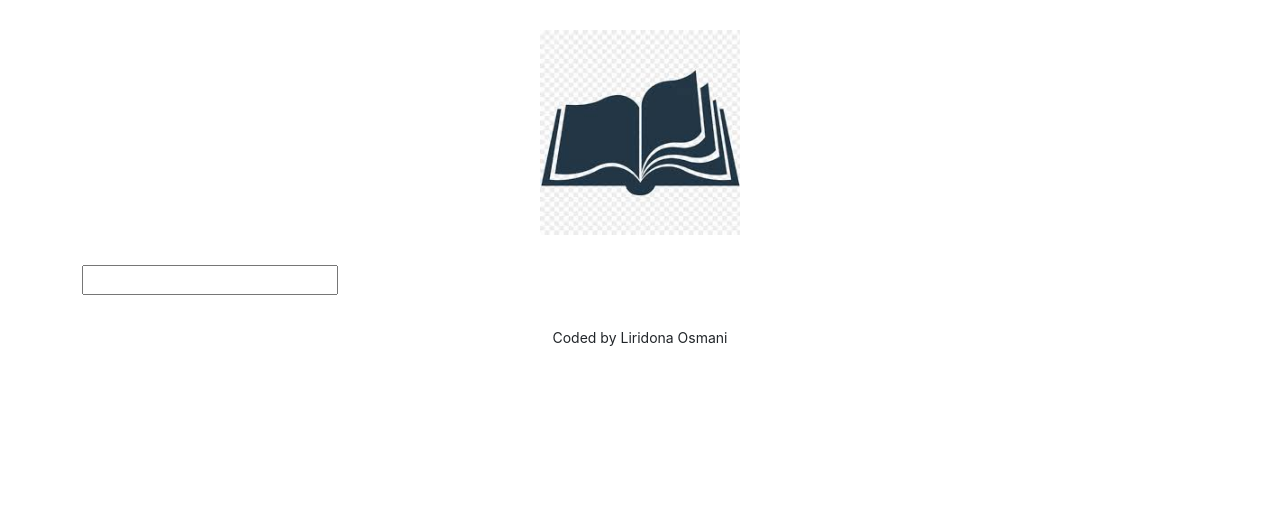
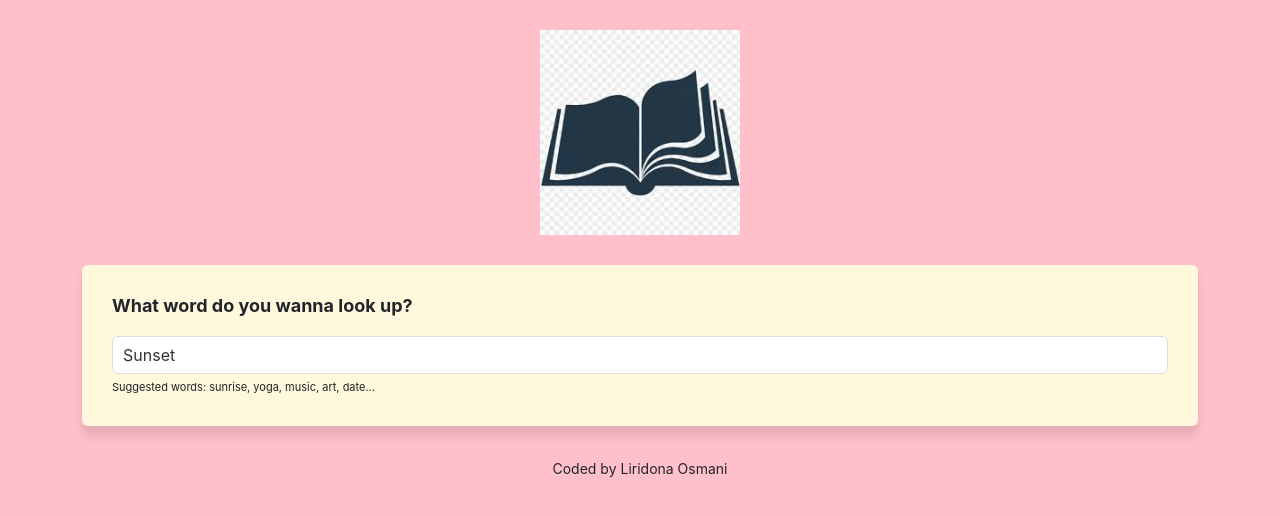
Before and after one commit to lirosm/dictionary-project, a React (Create React App) app: page / in a window 1280 px wide. Shown: the top 516 px of the page. Built offline with nearby package versions, Linux system fonts and the light colour scheme; no server answers.

Commit message:
added CSS for each component

```diff
--- a/src/App.css
+++ b/src/App.css
@@ -1,3 +1,12 @@
+Body {
+  background: pink;
+}
+
+a{
+  color: blueviolet
+}
+
+
 .App-header {
   margin: 30px 0;
 }
--- a/src/App.js
+++ b/src/App.js
@@ -10,7 +10,7 @@
           <img src={logo} className="App-logo img-fluid" alt="logo" />
         </header>
         <main>
-          <Dictionary />
+          <Dictionary defaultKeyword="Sunset" />
         </main>
         <footer className="App-footer">
           <small>Coded by Liridona Osmani </small>
--- a/src/Dictionary.css
+++ b/src/Dictionary.css
@@ -1,3 +1,30 @@
-.Dictionary {
-    color: rgb(65, 61, 55);
+.Dictionary h1 {
+    font-size: 18px;
+    font-weight: bold;
+    margin-bottom: 20px;
 }
+
+
+
+
+.Dictionary section {
+    background-color: cornsilk;
+    padding: 30px;
+    border-radius: 6px;
+    box-shadow: 0 10px 10px rgb(0 0 0 / 10%);
+    margin: 20px 0;
+
+}
+
+.Dictionary input {
+    width: 100%;
+    border-radius: 6px;
+    padding: 6px 10px;
+    color: #333;
+    border: 1px solid #ddd;
+}
+
+.Dictionary .hint {
+    font-size: 11px;
+    margin-top: 5px;
+}
--- a/src/Dictionary.js
+++ b/src/Dictionary.js
@@ -3,18 +3,19 @@
 import Results from "./Results";
 import "./Dictionary.css";
 
-export default function Dictionary() {
-  let [keyword, setKeyword] = useState("");
+export default function Dictionary(props) {
+  let [keyword, setKeyword] = useState(props.defaultKeyword);
   let [results, setResults] = useState(null);
+  let [loaded, setLoaded] = useState(false);
 
 function handleResponse(response) {
   setResults(response.data[0]);
 }
 
-  function search(event) {
-    event.preventDefault();
 
-    //documentation: https://dictionaryapi.dev/
+
+function search() {
+     //documentation: https://dictionaryapi.dev/
 
 let apiUrl = `https://api.dictionaryapi.dev/api/v2/entries/en_US/${keyword}`;
 axios.get(apiUrl).then(handleResponse);
@@ -22,16 +23,38 @@
   }
 
 
+  function handleSubmit(event) {
+    event.preventDefault();
+    search();
+}
+
   function handleKeywordChange(event) {
     setKeyword(event.target.value);
   }
 
+  function load() {
+    setLoaded(true);
+    search();
+  }
+
+if (loaded) {
   return (
     <div className="Dictionary">
-      <form onSubmit={search}>
-        <input type="search" onChange={handleKeywordChange} />
+      <section>
+        <h1>What word do you wanna look up?</h1>
+      <form onSubmit={handleSubmit}>
+        <input type="search" onChange={handleKeywordChange} defaultValue={props.defaultKeyword}
+        />
       </form>
+      <div className="hint">
+        Suggested words: sunrise, yoga, music, art, date...
+      </div>
+    </section>
       <Results results= {results} />
     </div>
   );
+} else {
+  load();
+  return "Loading..."
+ }
 }
--- /dev/null
+++ b/src/Meaning.css
@@ -0,0 +1,12 @@
+.Meaning h3 {
+    font-size: 24px;
+    line-height: 1.5;
+    font-weight: bold;
+}
+
+
+.Meaning .example {
+    color: rgb(73, 73, 68);
+    font-style: italic;
+    margin-top: 10px;
+}
--- a/src/Meaning.js
+++ b/src/Meaning.js
@@ -1,5 +1,6 @@
 import React from "react";
 import Synonyms from "./Synonyms";
+import "./Meaning.css";
 
 export default function Meaning(props) {
     console.log(props.meaning);
@@ -9,14 +10,13 @@
             {props.meaning.definitions.map(function (definition, index) {
                 return(
                     <div key={index}>
-                    <p>
-                        <strong>Definition:</strong> {definition.definition}
-                        <br />
-                        <strong>Example:</strong>
-                        <em>{definition.example}</em>
+                      <div className="definition">
+                    {definition.definition}</div>
+
+                       <div className="example">
+                        {definition.example}</div>
                         <Synonyms synonyms={definition.synonyms} />
-                    </p>
-            </div>
+                    </div>
          );
       })}
   </div>
--- /dev/null
+++ b/src/Phonetic.css
@@ -0,0 +1,27 @@
+.phonetic {
+    height: 60px;
+}
+
+
+
+
+
+.Phonetic a {
+    border: 1px solid #ddd;
+    text-decoration: none;
+    font-size: 12px;
+    font-weight: bold;
+    padding: 10px 20px;
+    border-radius: 20px;
+    transition: all 150ms ease-in-out;
+}
+
+.Phonetic a:hover{
+    background: purple;
+    color: white;
+}
+
+.Phonetic .text {
+    opacity: 0.7;
+    font-weight: bold
+}
--- a/src/Phonetic.js
+++ b/src/Phonetic.js
@@ -1,15 +1,18 @@
 import React from "react";
+import "./Phonetic.css"
+
+
 
 export default function Phonetic(props) {
     console.log(props.phonetic);
-
     return (
         <div className="Phonetic">
-            <a href={props.phonetic.audio} target="_black">
+            <a href={props.phonetic.audio}
+            target="_black">
                 Listen
             </a>
-            <br />
-            {props.phonetic.text}
+            <span className="text">
+            {props.phonetic.text}</span>
         </div>
     );
 }
--- /dev/null
+++ b/src/Results.css
@@ -0,0 +1,5 @@
+.Results h2 {
+font-size: 36px;
+font-weight: bold;
+line-height: 1.5;
+}
--- a/src/Results.js
+++ b/src/Results.js
@@ -1,25 +1,28 @@
 import React from "react";
 import Phonetic from "./Phonetic"
 import Meaning from "./Meaning";
+import "./Results.css";
 
 export default function Results(props) {
 
 if (props.results) {
     return (
         <div className="Results">
+            <section>
             <h2>{props.results.word}</h2>
             {props.results.phonetics.map(function(phonetic, index) {
                 return (
-                    <div key={index}>
+                    <section key={index}>
                         <Phonetic phonetic={phonetic} />
-                    </div>
+                    </section>
                 );
             })}
+        </section>
          {props.results.meanings.map(function(meaning, index) {
         return (
-                    <div key={index}>
+                 <section key={index}>
                         <Meaning meaning={meaning} />
-                    </div>
+                    </section>
                 );
             })}
         </div>
--- /dev/null
+++ b/src/Synonyms.css
@@ -0,0 +1,11 @@
+.Synonyms {
+    margin: 15px 0 0;
+    padding: 0;
+}
+
+.Synonyms li {
+    font-size: 13px;
+    display: inline-block;
+    padding-right: 15px;
+    line-height: 1;
+}
--- a/src/Synonyms.js
+++ b/src/Synonyms.js
@@ -1,4 +1,5 @@
 import React from "react";
+import "./Synonyms.css";
 
 export default function Synonyms(props) {
     if (props.synonyms) {
```
